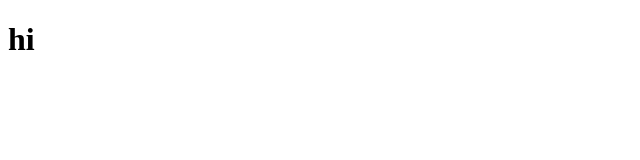
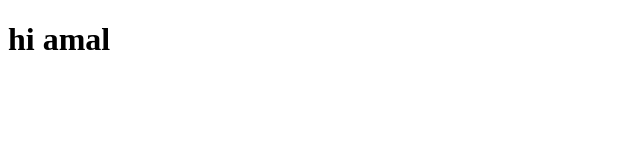
Before and after one commit to amalvishnukvk3/amalgit, a plain HTML site: page index.html in a window 1280 px wide. Shown: the whole page, without its empty margins (0-640 px from the left). Drawn offline with Linux system fonts and the light colour scheme.

Commit message:
i added my name

```diff
--- a/index.html
+++ b/index.html
@@ -6,6 +6,6 @@
     <title>Document</title>
 </head>
 <body>
-    <h1>hi</h1>
+    <h1>hi  amal</h1>
 </body>
 </html>
```
